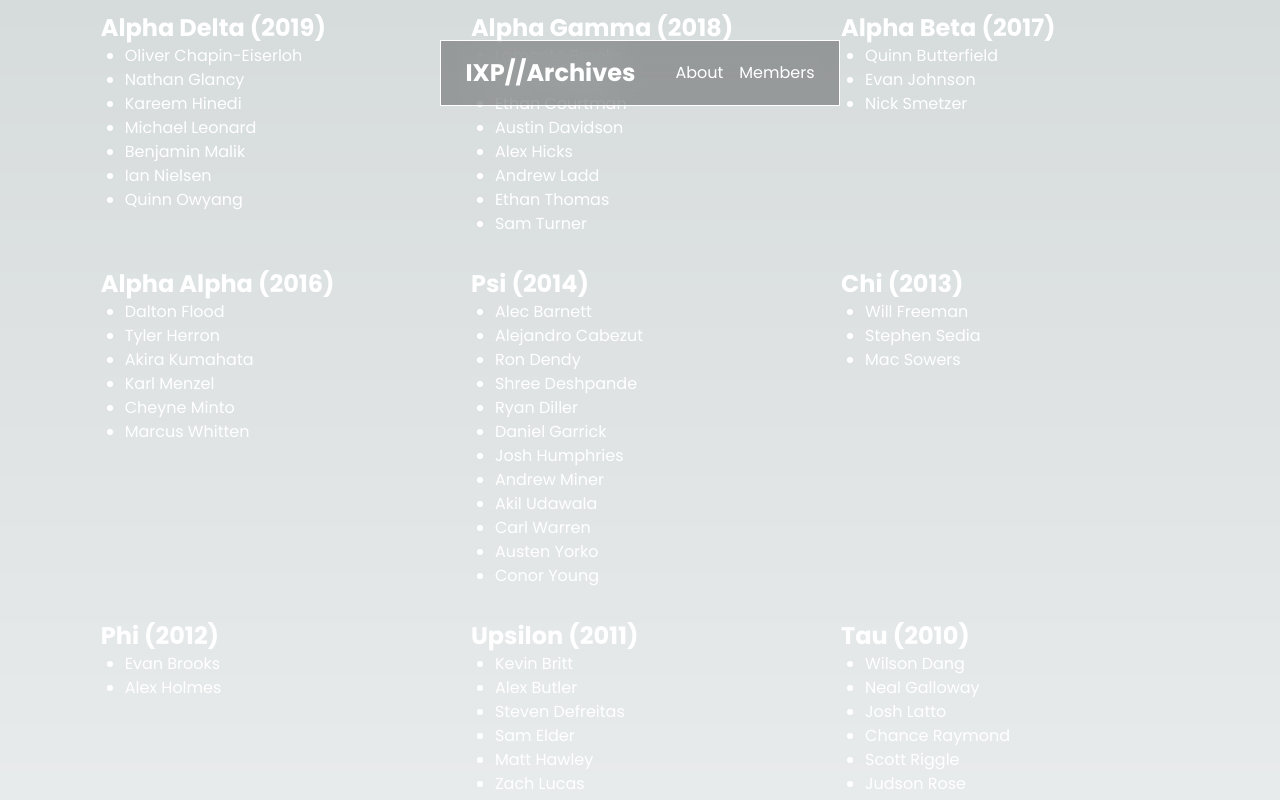
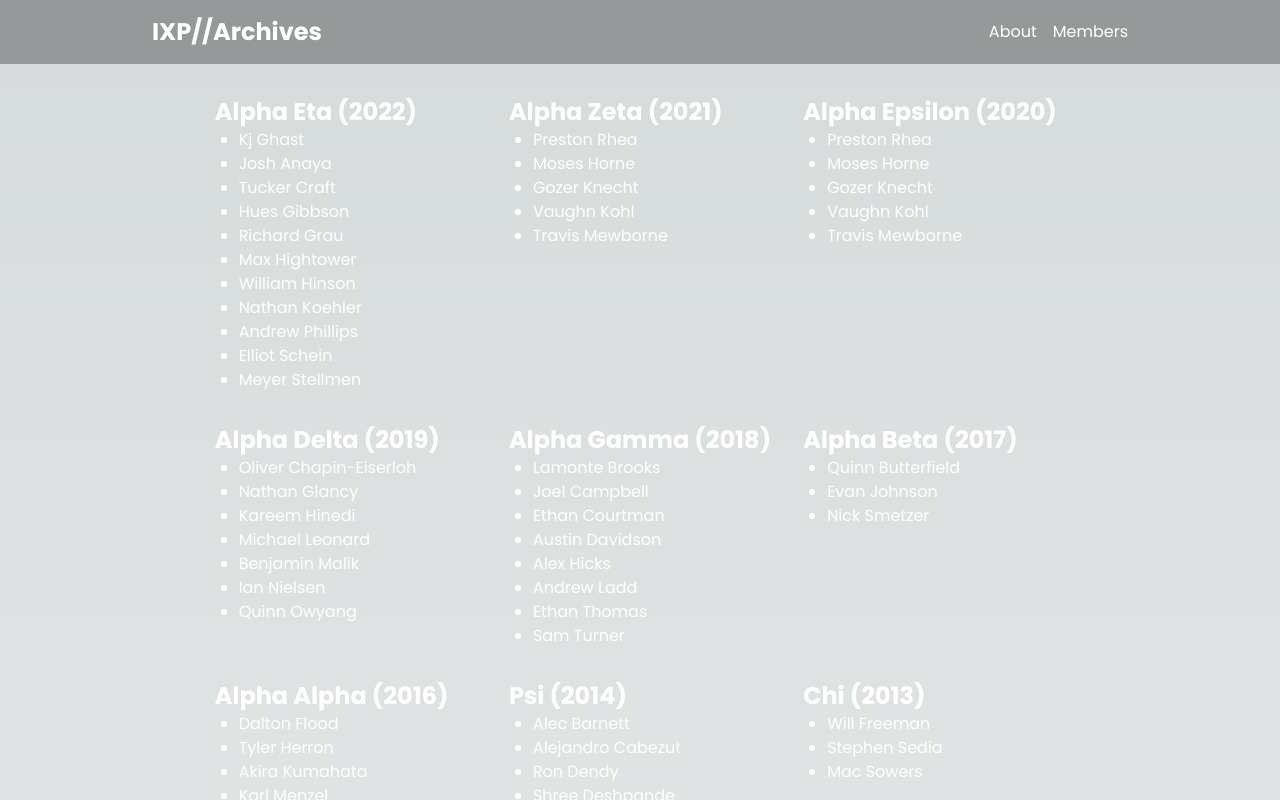
Before and after one commit to Kaelubagu/IXP-Website, a Next.js app: page /Alumni in a window 1280 px wide. Shown: the top 800 px of the page. Built offline with nearby package versions, Linux system fonts and the light colour scheme.

Commit message:
Finished

```diff
--- a/src/app/Alumni/page.js
+++ b/src/app/Alumni/page.js
@@ -10,26 +10,26 @@ export default function Alumni() {
     <div>
       <main class=" text-white">
         {/* Navbar */}
-          <section class="flex flex-col min-h-screen">
-            <nav class="sticky top-10 mx-auto bg-black backdrop-filter backdrop-blur-md bg-opacity-30 border border-white">
+        <section class="flex flex-col">
+          <nav class="fixed left-0 right-0 bg-black backdrop-filter backdrop-blur-md bg-opacity-30 ">
             <div class="max-w-5xl mx-auto px-6">
               <div class="flex items-center justify-between h-16">
-                  <span class="text-2xl text-white hover:text-green-500 transition-colors, transition duration-500 ease-in-out font-semibold "><a href="/">IXP//Archives</a></span>
+                <span class="text-2xl text-white hover:text-green-500 transition-colors, transition duration-500 ease-in-out font-semibold">
+                  <a href="/">IXP//Archives</a>
+                </span>
                 <div class="flex space-x-4 text-white pl-10">
                   <a href="/#About">About</a>
                   <a href="/#Members">Members</a>
-                    {/*maybe add a github*/}
                 </div>
               </div>
             </div>
           </nav>
         </section>
 
-          <section class>
-            <div class="flex justify-center items-center h-screen mx-2">
+
+          <section>
+            <div class="flex justify-center items-center mx-2 mt-24 ">
               <div class="grid grid-cols-1 md:grid-cols-3 gap-8">
-
-
 
                 <div class="w-full">
                   <h2 class="text-2xl font-bold">Alpha Eta (2022)</h2>
@@ -38,11 +38,11 @@ export default function Alumni() {
                     <li>Josh Anaya</li>
                     <li>Tucker Craft</li>
                     <li>Hues Gibbson</li>
-                    <li>Richard Grau <span class="italic">Informal Rush Chair</span></li>
+                    <li>Richard Grau </li>
                     <li>Max Hightower</li>
-                    <li>William Hinson <span class="italic">Treasurer/Judicial Chair</span></li>
+                    <li>William Hinson </li>
                     <li>Nathan Koehler</li>
-                    <li>Andrew Phillips <span class="italic">Vice President</span></li>
+                    <li>Andrew Phillips </li>
                     <li>Elliot Schein</li>
                     <li>Meyer Stellmen</li>
                   </ul>
@@ -54,7 +54,7 @@ export default function Alumni() {
                     <li>Preston Rhea</li>
                     <li>Moses Horne</li>
                     <li>Gozer Knecht</li>
-                    <li>Vaughn Kohl <span class="italic">Alumni Chair</span></li>
+                    <li>Vaughn Kohl</li>
                     <li>Travis Mewborne</li>
                   </ul>
                 </div>
@@ -65,7 +65,7 @@ export default function Alumni() {
                     <li>Preston Rhea</li>
                     <li>Moses Horne</li>
                     <li>Gozer Knecht</li>
-                    <li>Vaughn Kohl <span class="italic">Alumni Chair</span></li>
+                    <li>Vaughn Kohl</li>
                     <li>Travis Mewborne</li>
                   </ul>
                 </div>
@@ -421,17 +421,17 @@ export default function Alumni() {
                     <li>Matt Wheelock</li>
                   </ul>
                 </div>
-
               </div>
             </div>
           </section>
 
 
 
+
         {/*Footer*/}
         <section class="p-20">
 
-            <div class="flex justify-center gap-5 text-gray-600 text-4xl"> {/*social media images*/}
+            <div class="flex justify-center gap-5 text-white text-4xl"> {/*social media images*/}
               <div class="hover:drop-shadow-glow hover:transition-all ease-in-out duration-300">
                 <a href="https://www.instagram.com/iotachirho/">
                   <AiFillInstagram/>
@@ -443,10 +443,16 @@ export default function Alumni() {
                 </a>
               </div>
             </div>
+            <div class=" flex justify-center text-white text-sm flex-col text-center mt-5">
+              <div>
+                <small>Programmed by Caleb Aguiar</small>
+              </div>
+              <div>
+                <small>@ Trinity University</small>
+              </div>
+            </div>
 
         </section>
-
-
 
       </main>
     </div>
--- a/src/app/page.js
+++ b/src/app/page.js
@@ -300,6 +300,14 @@ export default function Home() {
                 </a>
               </div>
             </div>
+            <div class=" flex justify-center text-white text-sm flex-col text-center mt-5">
+              <div>
+                <small>Programmed by Caleb Aguiar</small>
+              </div>
+              <div>
+                <small>@ Trinity University</small>
+              </div>
+            </div>
 
         </section>
 
```
Lines whose indentation alone changed are shown as unchanged.
